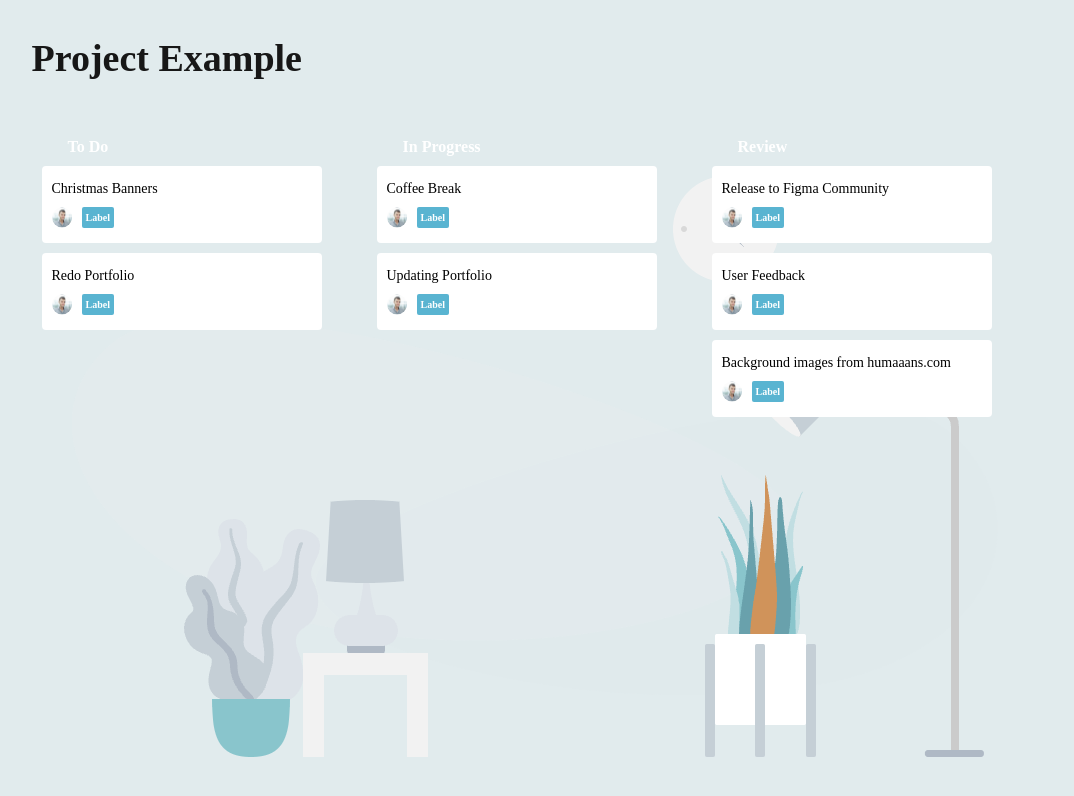
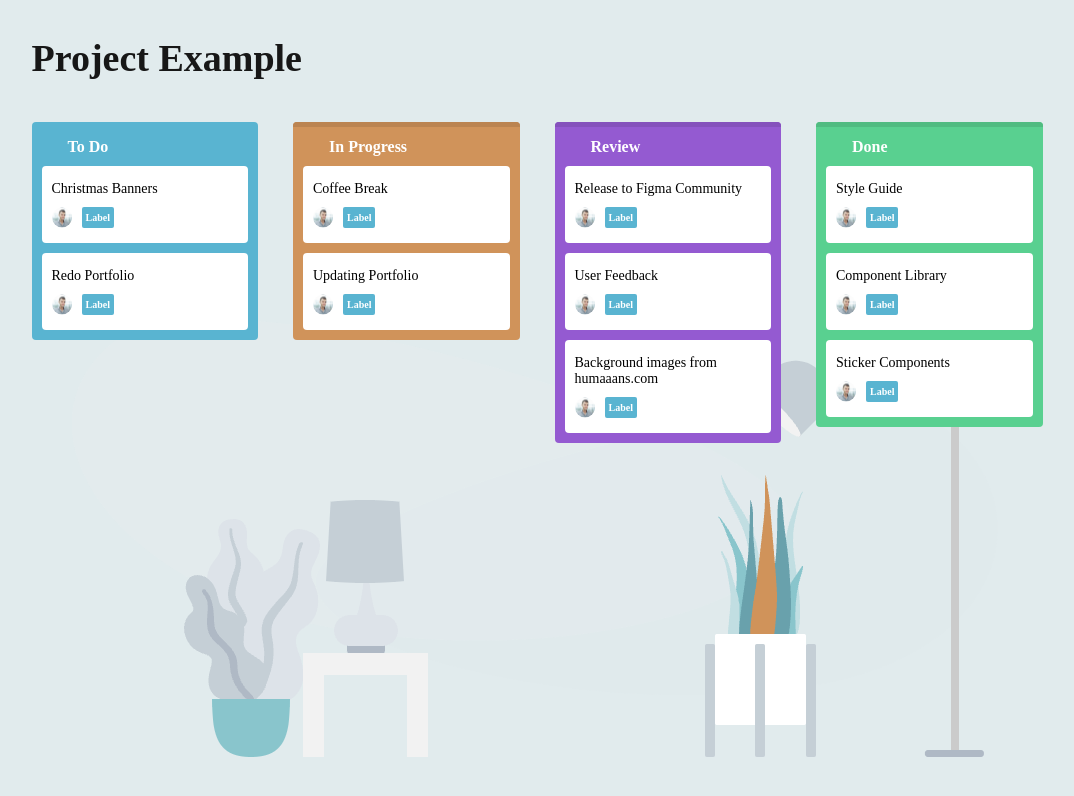
Before and after one commit to Maxim93mk/TODO, a React (Create React App) app: page / in a window 1280 px wide. Shown: the top 796 px of the page, without its empty margins (133-1207 px from the left). Built offline with nearby package versions, Linux system fonts and the light colour scheme.

Commit message:
Добавлены стили

```diff
--- a/src/components/app/App.jsx
+++ b/src/components/app/App.jsx
@@ -1,28 +1,31 @@
 import './App.css';
 import React, { useState } from 'react';
 import TasksMain from '../tasks/tasks';
-import { fragments } from './fragmentStyle.js'
+import { fragments } from './fragmentStyle.js';
 
 function App() {
   let db = [
     {
       id: 1,
       name: 'To Do',
-      count: 3,
-      tasks: ['Christmas Banners', 'Redo Portfolio']
+      tasks: ['Christmas Banners', 'Redo Portfolio'],
     },
     {
       id: 2,
       name: 'In Progress',
-      count: 1,
       tasks: ['Coffee Break', 'Updating Portfolio']
     },
     {
-      id: 2,
+      id: 3,
       name: 'Review',
-      count: 1,
       tasks: ['Release to Figma Community', 'User Feedback', 'Background images from humaaans.com']
     },
+    {
+      id: 4,
+      name: 'Done',
+      tasks: ['Style Guide', 'Component Library', 'Sticker Components']
+    },
+
   ];
   const [data, setNotes] = useState(db);
   return (
@@ -34,15 +37,25 @@ function App() {
             <h1 className='tasks-main__img-header'>Project Example</h1>
             <div className='tasks-main-blocks'>
               <TasksMain
-                {...data[0]}
-                bgColor={fragments.fragment_to_do}
+                data={data[0]}
+                mainColor={fragments.fragment_toDo_main_color}
+                borderColor={fragments.fragment_toDo_border_color}
               />
               <TasksMain
-              {...data[1]}
-              bgColor={fragments.fragment_2}
-               />
-              <TasksMain {...data[2]} />
-
+                data={data[1]}
+                mainColor={fragments.fragment_inProgress_main_color}
+                borderColor={fragments.fragment_inProgress_border_color}
+              />
+              <TasksMain
+                data={data[2]}
+                mainColor={fragments.fragment_Review_main_color}
+                borderColor={fragments.fragment_Review_border_color}
+              />
+              <TasksMain
+                data={data[3]}
+                mainColor={fragments.fragment_Done_main_color}
+                borderColor={fragments.fragment_Done_border_color}
+              />
             </div>
           </div>
         </div>
--- a/src/components/app/fragmentStyle.js
+++ b/src/components/app/fragmentStyle.js
@@ -1,12 +1,44 @@
-const fragment_to_do = {
+const fragment_toDo_main_color = {
     backgroundColor: '#59B4D1',
 };
 
-const fragment_2 = {
-    backgroundColor: 'green',
+const fragment_toDo_border_color = {
+    backgroundColor: '#50a2bc;',
 };
 
+const fragment_inProgress_main_color = {
+    backgroundColor: '#D0935A',
+};
+
+const fragment_inProgress_border_color = {
+    backgroundColor: '#bb8451',
+};
+
+const fragment_Review_main_color = {
+    backgroundColor: '#945AD1',
+};
+
+const fragment_Review_border_color = {
+    backgroundColor: '#8551bc',
+};
+
+const fragment_Done_main_color = {
+    backgroundColor: '#59D090',
+};
+
+const fragment_Done_border_color = {
+    backgroundColor: '#50bb81',
+};
+
+
+
 export const fragments = {
-    fragment_to_do: fragment_to_do,
-    fragment_2: fragment_2
+    fragment_toDo_main_color: fragment_toDo_main_color,
+    fragment_toDo_border_color: fragment_toDo_border_color,
+    fragment_inProgress_main_color: fragment_inProgress_main_color,
+    fragment_inProgress_border_color: fragment_inProgress_border_color,
+    fragment_Review_main_color: fragment_Review_main_color,
+    fragment_Review_border_color: fragment_Review_border_color,
+    fragment_Done_main_color: fragment_Done_main_color,
+    fragment_Done_border_color: fragment_Done_border_color
 };
--- a/src/components/tasks/tasks.jsx
+++ b/src/components/tasks/tasks.jsx
@@ -2,19 +2,18 @@ import React from "react";
 import TaskItem from "./task-item";
 import '../tasks/css/tasks.css'
 
-function TasksMain(data, bgColor) {
-    console.log(bgColor)
+function TasksMain({data, mainColor, borderColor}) {
     let blockTasksHeader = data.name;
-    let tasksList = data.tasks.map((elem)=>{
-      return <TaskItem taskName = {elem} />
+    let tasksList = data.tasks.map((elem) => {
+        return <TaskItem taskName={elem} />
     });
 
     return (
         <>
-            <div className="tasks-block" style={bgColor}>
-                <div className="tasks-block-line"></div>
-                    <h2 className="tasks-block__header">{blockTasksHeader}</h2>
-                    {tasksList}
+            <div className="tasks-block" style={mainColor}>
+                <div className="tasks-block-line" style={borderColor}></div>
+                <h2 className="tasks-block__header">{blockTasksHeader}</h2>
+                {tasksList}
             </div>
         </>
     );
```
